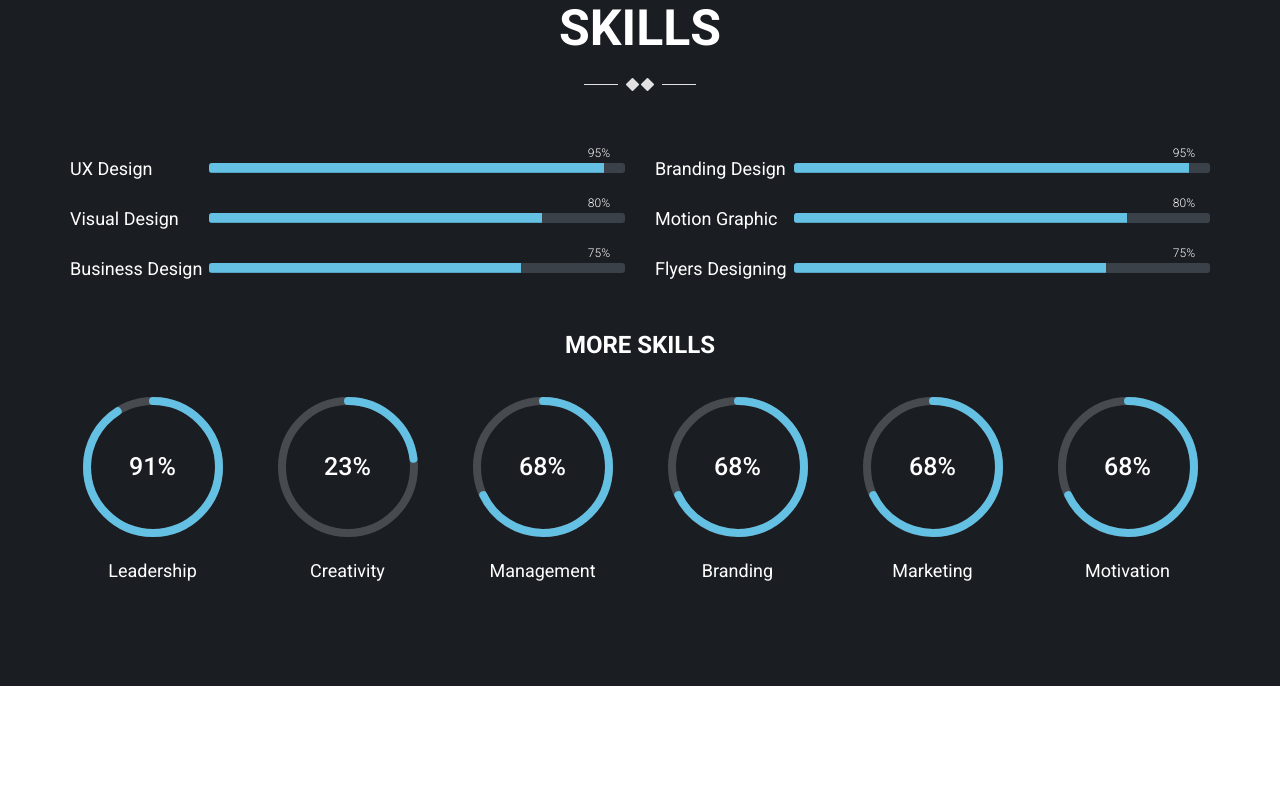
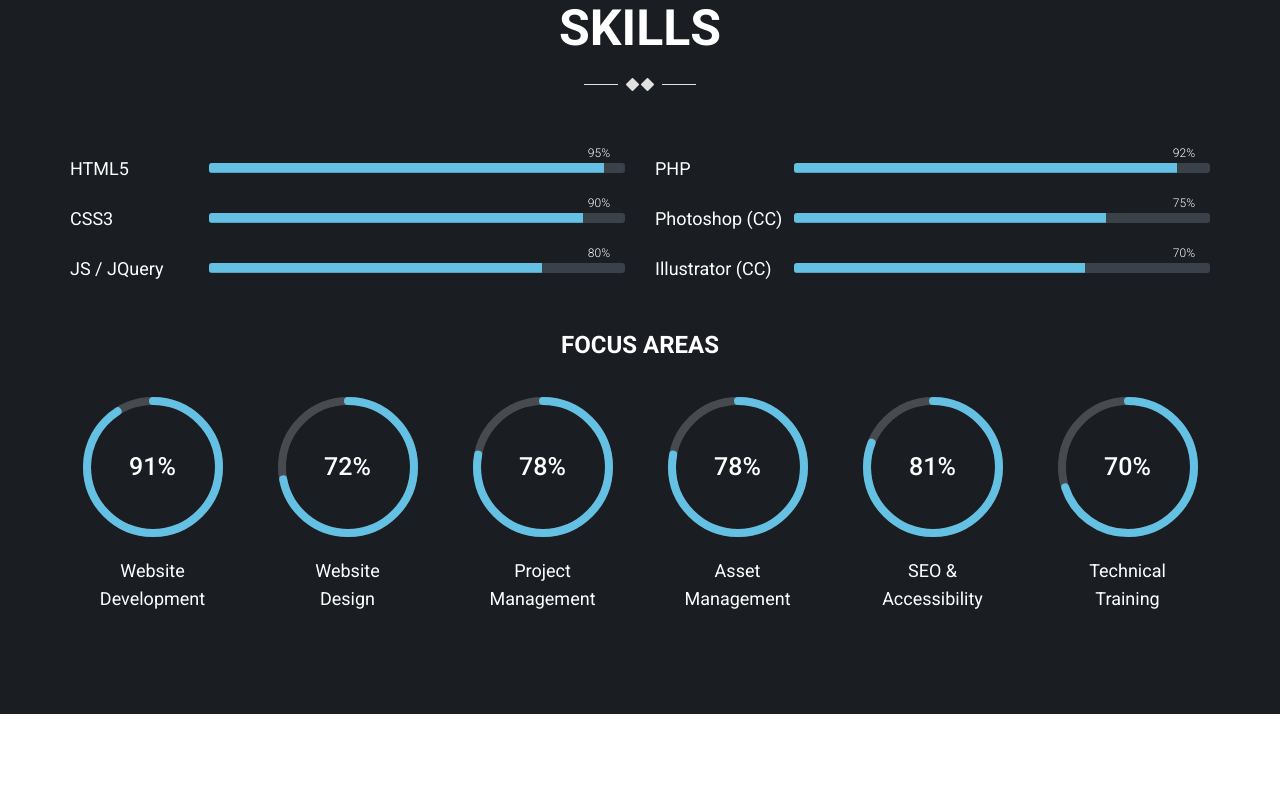
Before and after one commit to sarahricker/sarahricker.github.io, a plain HTML site: page index.html in a window 1280 px wide. Shown: the part 2094-2897 px from the top of the page. Drawn offline with Linux system fonts and the light colour scheme; some packages are replaced by stand-ins of ours.

Commit message:
Customizes Skills Content Areas

```diff
--- a/index.html
+++ b/index.html
@@ -127,7 +127,7 @@
 						<ul>
 							<li><strong>Name:</strong> Sarah Elizabeth Ricker</li>
 							<li><strong>Date of birth:</strong> October 17</li>
-							<li><strong>Languages:</strong> English (Native), French (Working Proficiency), Spanish (Elementary)</li>
+							<li><strong>Languages:</strong> English (Native), French (Working), Spanish (Elementary)</li>
 							<li><strong>Address:</strong> Austin, TX</li>
 							<li><strong>Email:</strong> sarah@sarahelizabethricker.com</li>
 
@@ -192,7 +192,7 @@
 			<div class="row">
 				<div class="col-md-6">
 					<div class="skill-progress">
-						<div class="skill-title"><h3>UX Design</h3></div>
+						<div class="skill-title"><h3>HTML5</h3></div>
 						<div class="progress">
 							<div class="progress-bar six-sec-ease-in-out" role="progressbar" aria-valuenow="95" aria-valuemin="0" aria-valuemax="100" ><span>95%</span>
 							</div>
@@ -200,16 +200,16 @@
 					</div><!-- /.skill-progress -->
 
 					<div class="skill-progress">
-						<div class="skill-title"><h3>Visual Design</h3></div>
+						<div class="skill-title"><h3>CSS3</h3></div>
 						<div class="progress">
-							<div class="progress-bar six-sec-ease-in-out" role="progressbar" aria-valuenow="80" aria-valuemin="0" aria-valuemax="100" ><span>80%</span>
+							<div class="progress-bar six-sec-ease-in-out" role="progressbar" aria-valuenow="90" aria-valuemin="0" aria-valuemax="100" ><span>90%</span>
 							</div>
 						</div><!-- /.progress -->
 					</div><!-- /.skill-progress -->
 					<div class="skill-progress">
-						<div class="skill-title"><h3>Business Design</h3></div>
+						<div class="skill-title"><h3>JS / jQuery</h3></div>
 						<div class="progress">
-							<div class="progress-bar six-sec-ease-in-out" role="progressbar" aria-valuenow="75" aria-valuemin="0" aria-valuemax="100" ><span>75%</span>
+							<div class="progress-bar six-sec-ease-in-out" role="progressbar" aria-valuenow="80" aria-valuemin="0" aria-valuemax="100" ><span>80%</span>
 							</div>
 						</div><!-- /.progress -->
 					</div><!-- /.skill-progress -->
@@ -217,23 +217,23 @@
 
 				<div class="col-md-6">
 					<div class="skill-progress">
-						<div class="skill-title"><h3>Branding Design</h3></div>
+						<div class="skill-title"><h3>PHP</h3></div>
 						<div class="progress">
-							<div class="progress-bar six-sec-ease-in-out" role="progressbar" aria-valuenow="95" aria-valuemin="0" aria-valuemax="100" ><span>95%</span>
+							<div class="progress-bar six-sec-ease-in-out" role="progressbar" aria-valuenow="92" aria-valuemin="0" aria-valuemax="100" ><span>92%</span>
 							</div>
 						</div><!-- /.progress -->
 					</div><!-- /.skill-progress -->
 					<div class="skill-progress">
-						<div class="skill-title"><h3>Motion Graphic</h3></div>
+						<div class="skill-title"><h3>Photoshop (CC)</h3></div>
 						<div class="progress">
-							<div class="progress-bar six-sec-ease-in-out" role="progressbar" aria-valuenow="80" aria-valuemin="0" aria-valuemax="100" ><span>80%</span>
+							<div class="progress-bar six-sec-ease-in-out" role="progressbar" aria-valuenow="75" aria-valuemin="0" aria-valuemax="100" ><span>75%</span>
 							</div>
 						</div><!-- /.progress -->
 					</div><!-- /.skill-progress -->
 					<div class="skill-progress">
-						<div class="skill-title"><h3>Flyers Designing</h3></div>
+						<div class="skill-title"><h3>Illustrator (CC)</h3></div>
 						<div class="progress">
-							<div class="progress-bar six-sec-ease-in-out" role="progressbar" aria-valuenow="75" aria-valuemin="0" aria-valuemax="100" ><span>75%</span>
+							<div class="progress-bar six-sec-ease-in-out" role="progressbar" aria-valuenow="70" aria-valuemin="0" aria-valuemax="100" ><span>70%</span>
 							</div>
 						</div><!-- /.progress -->
 					</div><!-- /.skill-progress -->
@@ -241,7 +241,7 @@
 			</div><!-- /.row -->
 
 			<div class="skill-chart text-center">
-				<h3>More skills</h3>
+				<h3>Focus Areas</h3>
 			</div>
 
 			<div class="row more-skill text-center">
@@ -249,47 +249,47 @@
 						<div class="chart" data-percent="91" data-color="e74c3c">
 									<span class="percent"></span>
 									<div class="chart-text">
-										<span>leadership</span>
+										<span>Website Development</span>
 									</div>
 							</div>
 					</div>
 					<div class="col-xs-12 col-sm-4 col-md-2">
-						<div class="chart" data-percent="23" data-color="2ecc71">
+						<div class="chart" data-percent="72" data-color="2ecc71">
 									<span class="percent"></span>
 									<div class="chart-text">
-										<span>Creativity</span>
+										<span>Website <br />Design</span>
 									</div>
 							</div>
 					</div>
 					<div class="col-xs-12 col-sm-4 col-md-2">
-						<div class="chart" data-percent="68" data-color="3498db">
+						<div class="chart" data-percent="78" data-color="3498db">
 									<span class="percent"></span>
 									<div class="chart-text">
-										<span>Management</span>
+										<span>Project Management</span>
 									</div>
 							</div>
 					</div>
 					<div class="col-xs-12 col-sm-4 col-md-2">
-						<div class="chart" data-percent="68" data-color="3498db">
+						<div class="chart" data-percent="78" data-color="3498db">
 									<span class="percent"></span>
 									<div class="chart-text">
-										<span>Branding</span>
+										<span>Asset Management</span>
 									</div>
 							</div>
 					</div>
 					<div class="col-xs-12 col-sm-4 col-md-2">
-						<div class="chart" data-percent="68" data-color="3498db">
+						<div class="chart" data-percent="81" data-color="3498db">
 									<span class="percent"></span>
 									<div class="chart-text">
-										<span>Marketing</span>
+										<span>SEO & Accessibility</span>
 									</div>
 							</div>
 					</div>
 					<div class="col-xs-12 col-sm-4 col-md-2">
-						<div class="chart" data-percent="68" data-color="3498db">
+						<div class="chart" data-percent="70" data-color="3498db">
 									<span class="percent"></span>
 									<div class="chart-text">
-										<span>Motivation</span>
+										<span>Technical Training</span>
 									</div>
 							</div>
 					</div>
```
